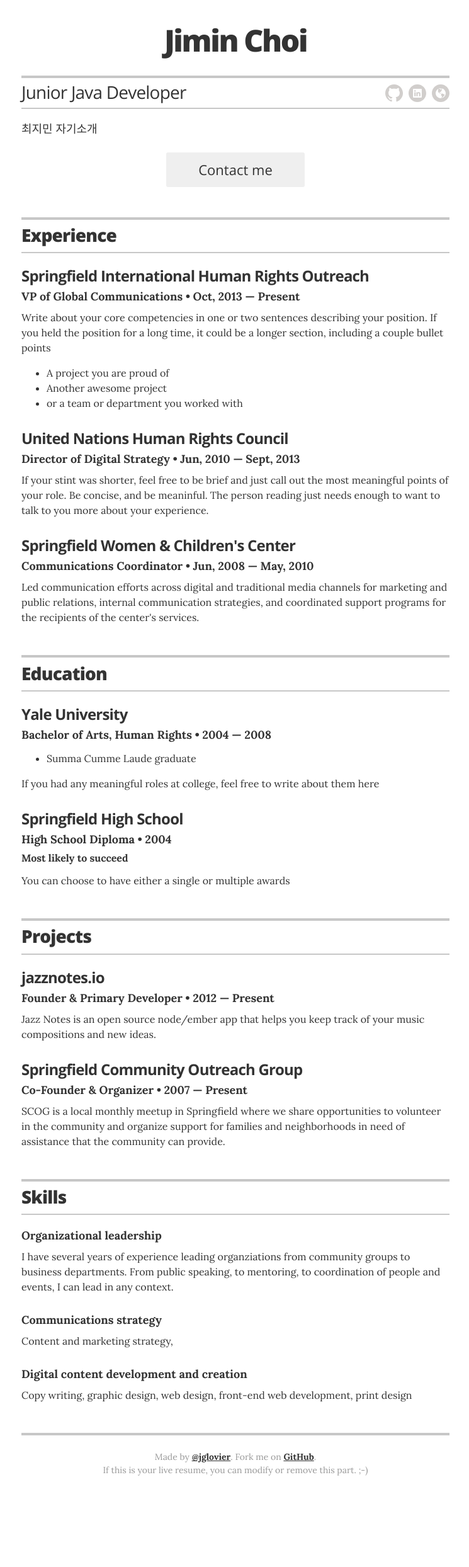
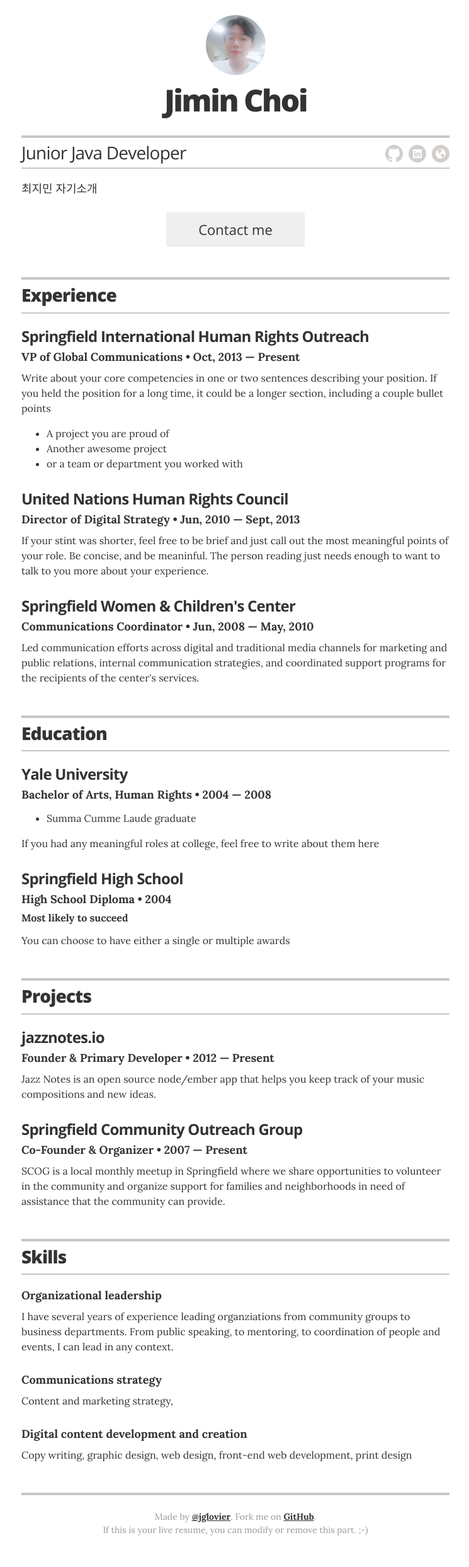
Before and after one commit to tlskals/tlskals.github.io, a Jekyll site: the page built from index.html, in a window 1280 px wide. Shown: the whole page at 63% size, without its empty margins (266-1011 px from the left). Built offline with Jekyll 4.4.1, drawn with Linux system fonts in a browser that asks for light colours; before the commit the page ends 2393 px from its top, so only the background shows below that.

Commit message:
change avatar

```diff
--- a/_config.yml
+++ b/_config.yml
@@ -9,7 +9,7 @@ sass:
   style: compressed
 
 # Resume settings
-resume_jimin:                  "true"
+resume_avatar:                  "true"
 resume_name:                    "Jimin Choi"
 resume_title:                   "Junior Java Developer"
 
```
Also changed, not shown: images/_.jpg (added), images/avatar.jpg, images/jimin.jpg (deleted).
